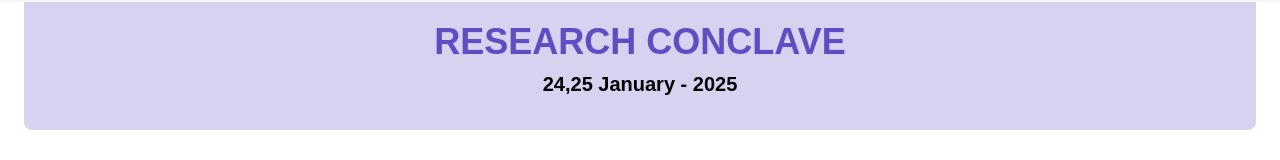
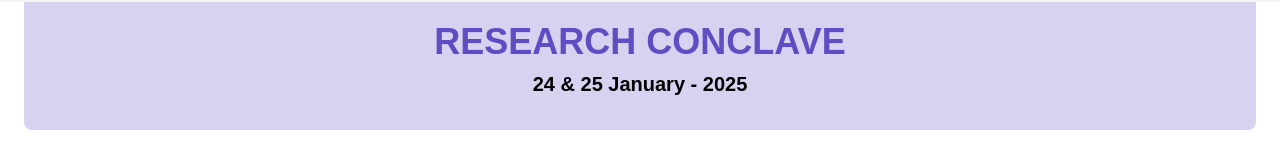
Before and after one commit to roshaneleshaddai/rdconclave, a Next.js app: page / in a window 1280 px wide. Both pictures are taken after a click on the button "Launch Website". Shown: the part 218-378 px from the top of the page. Built offline with nearby package versions, Linux system fonts and the light colour scheme; a web font is replaced by a local one.

Commit message:
Update page.jsx

```diff
--- a/app/page.jsx
+++ b/app/page.jsx
@@ -129,7 +129,7 @@ function HorizontalImageScroller({ images }) {
           className="mt-1 bg-[#604CC3]/25 bg-opacity-20 p-8 rounded-lg mx-6 transition-opacity duration-1000 "
         >
           <h1 className="text-4xl font-extrabold text-center text-[#604CC3]">RESEARCH CONCLAVE </h1>
-          <h1 className="text-xl font-extrabold mt-2 text-center text-black">24,25 January - 2025 </h1>
+          <h1 className="text-xl font-extrabold mt-2 text-center text-black">24 & 25 January - 2025 </h1>
         </div>
 
 
```
